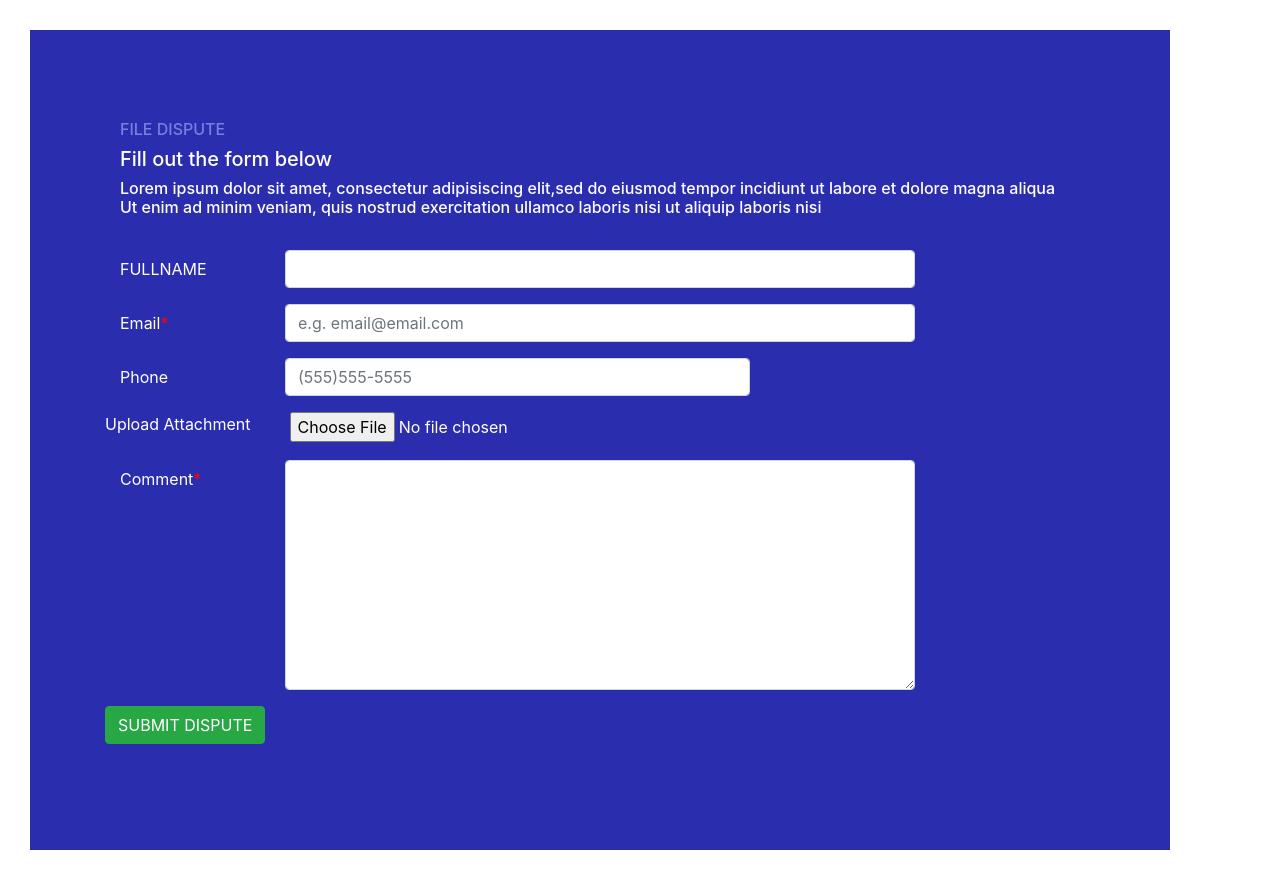
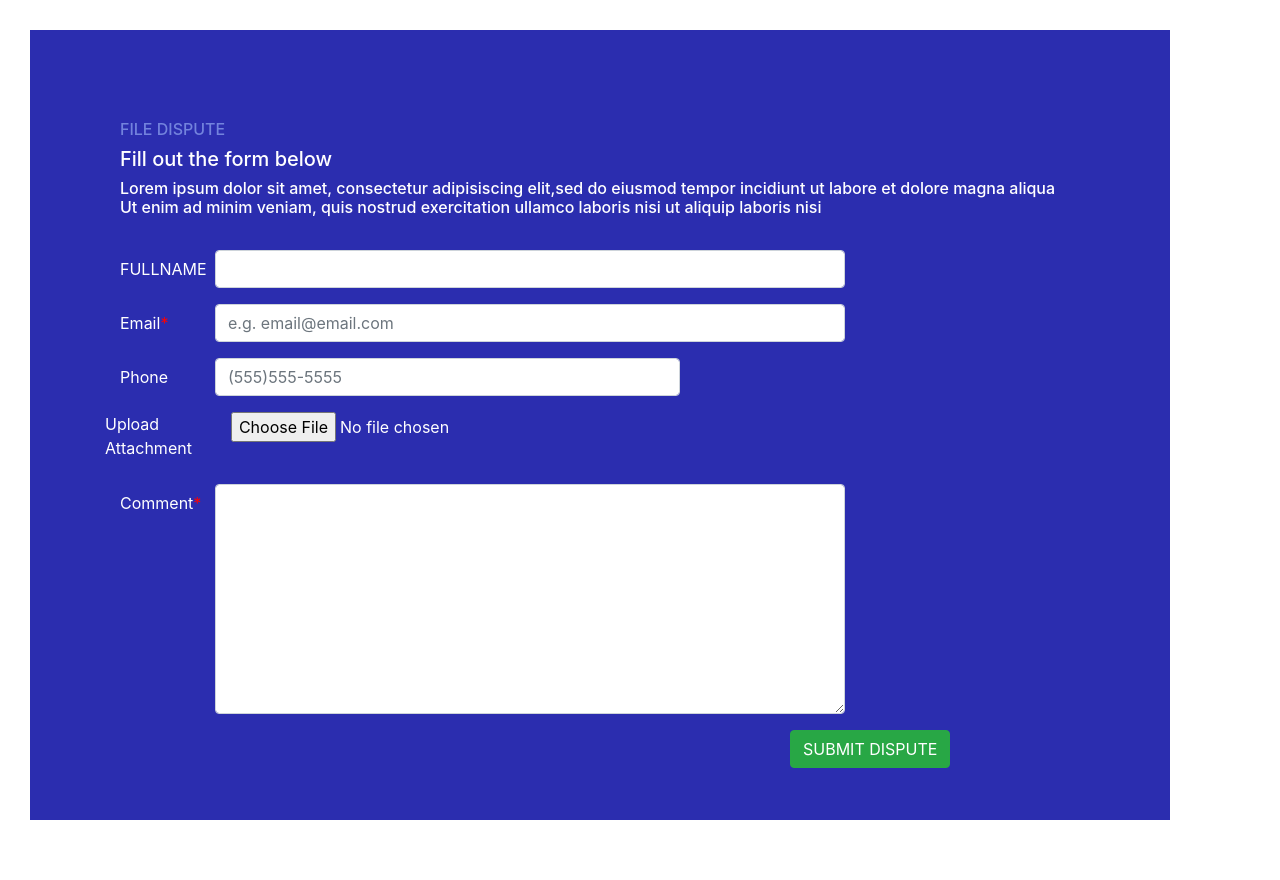
Before and after one commit to abhinavjalla/angular-POC, an Angular app: page / in a window 1280 px wide. After the commit the page ends 850 px from the top, so only its background shows below. Built offline with nearby package versions, Linux system fonts and the light colour scheme.

Commit message:
2 files modified

```diff
--- a/src/app/app.component.css
+++ b/src/app/app.component.css
@@ -21,3 +21,8 @@ color:white;
 .compulsory{
   color: red;
 }
+
+.pull-left
+{
+  margin-left: -70px;
+ }
--- a/src/app/app.component.html
+++ b/src/app/app.component.html
@@ -14,7 +14,7 @@
     <div class="form-group row  ">
          <label for="name" class="col-sm-2 col-form-label  ">FULLNAME</label>
        <div class="col-sm-8 " >
-          <input type="email" class="form-control  " id="fullname" formControlName="name">
+          <input type="email" class="form-control pull-left   " id="fullname" formControlName="name">
           <span class ="error" *ngIf="myform.controls.name.invalid && myform.controls.name.touched">Name is not valid</span>
 
       </div>
@@ -27,7 +27,7 @@
      <div class="form-group row">
          <label for="email" class="col-sm-2 col-form-label">Email<span class="compulsory">*</span></label>
        <div class="col-sm-8">
-          <input type="email" class="form-control" placeholder="e.g. email@email.com" id="email">
+          <input type="email" class="form-control pull-left" placeholder="e.g. email@email.com" id="email">
       </div>
     </div>
 
@@ -36,17 +36,17 @@
       <div class="form-group row">
          <label for="phone" class="col-sm-2 col-form-label ">Phone</label>
        <div class="col-sm-6">
-          <input type="text" class="form-control "  placeholder="(555)555-5555"id="phone">
+          <input type="text" class="form-control pull-left "  placeholder="(555)555-5555"id="phone">
       </div>
     </div>
 
 
 
     <div class="form-group row">
-    <label for="exampleFormControlFile1 col-sm-2 pl-3" >Upload Attachment</label>
+    <label for="exampleFormControlFile1 col-sm-2 pl-3" >Upload <br> Attachment</label>
 
     <div class="col-sm-8">
-    <input type="file"  class="form-control-file ml-4  " id="attachment">
+    <input type="file"  class="form-control-file ml-4  pull-left " id="attachment">
     </div>
   </div>
 
@@ -56,12 +56,15 @@
       <div class="form-group row">
          <label for="comment" class="col-sm-2 col-form-label ">Comment<span class="compulsory">*</span></label>
        <div class="col-sm-8">
-          <textarea class="form-control " id="exampleFormControlTextarea1" rows="9"></textarea>
+          <textarea class="form-control pull-left" id="exampleFormControlTextarea1" rows="9"></textarea>
       </div>
     </div>
 
-        <div class="form-group row float-none">
-      <button type="button" class="btn btn-success float-lg-right">SUBMIT DISPUTE</button>
+        <div class="form-group row   col-sm-4 float-right ml-5 ">
+
+
+      <button type="button" class="btn btn-success ">SUBMIT DISPUTE</button>
+
         </div>
 
 
```
